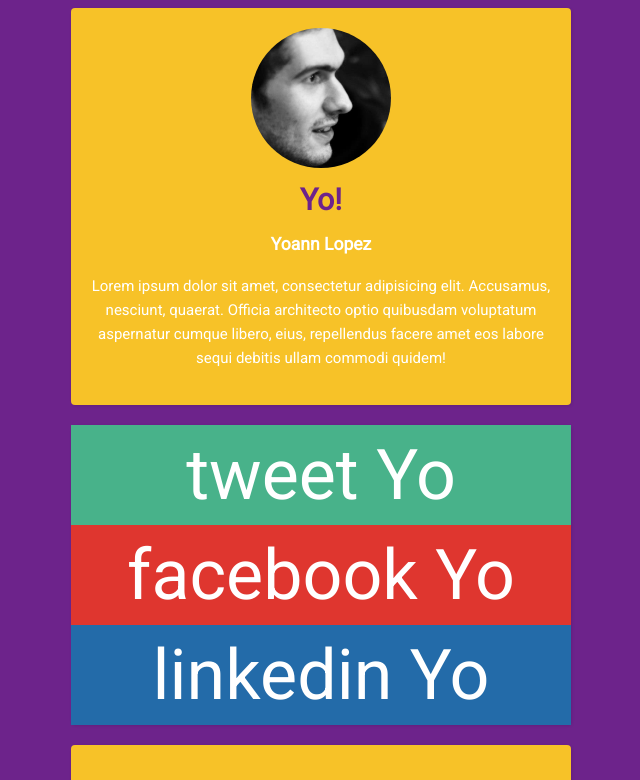
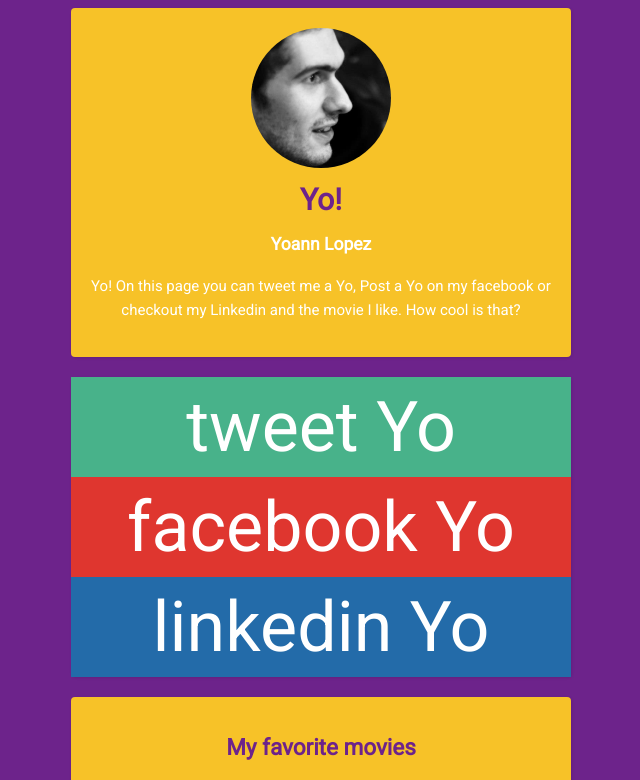
Before and after one commit to yoann792/profile, a plain HTML site: page index.html in a window 1280 px wide. Shown: the top 780 px of the page, without its empty margins (319-959 px from the left). Drawn offline with Linux system fonts and the light colour scheme.

Commit message:
added description

```diff
--- a/index.html
+++ b/index.html
@@ -16,7 +16,7 @@
         <img src="images/yolo.png" alt="yolo" id="profile-picture"class="img-profile img-circle">
         <h1>Yo!</h1>
         <h3>Yoann Lopez</h3>
-        <p>Lorem ipsum dolor sit amet, consectetur adipisicing elit. Accusamus, nesciunt, quaerat. Officia architecto optio quibusdam voluptatum aspernatur cumque libero, eius, repellendus facere amet eos labore sequi debitis ullam commodi quidem!</p>
+        <p>Yo! On this page you can tweet me a Yo, Post a Yo on my facebook or checkout my Linkedin and the movie I like. How cool is that?</p>
       </div>
 
       <div id="social" class="text-center">
```
